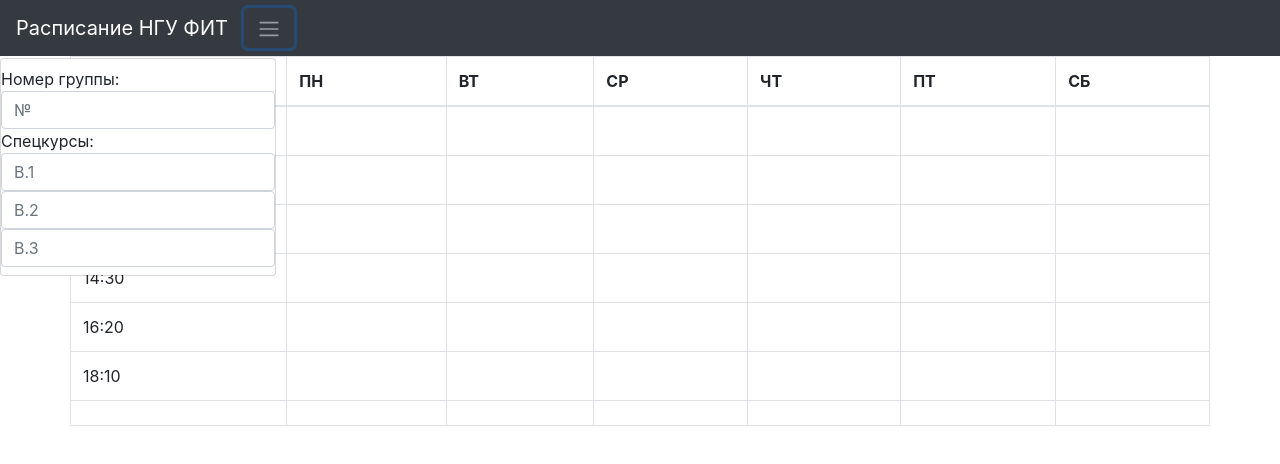
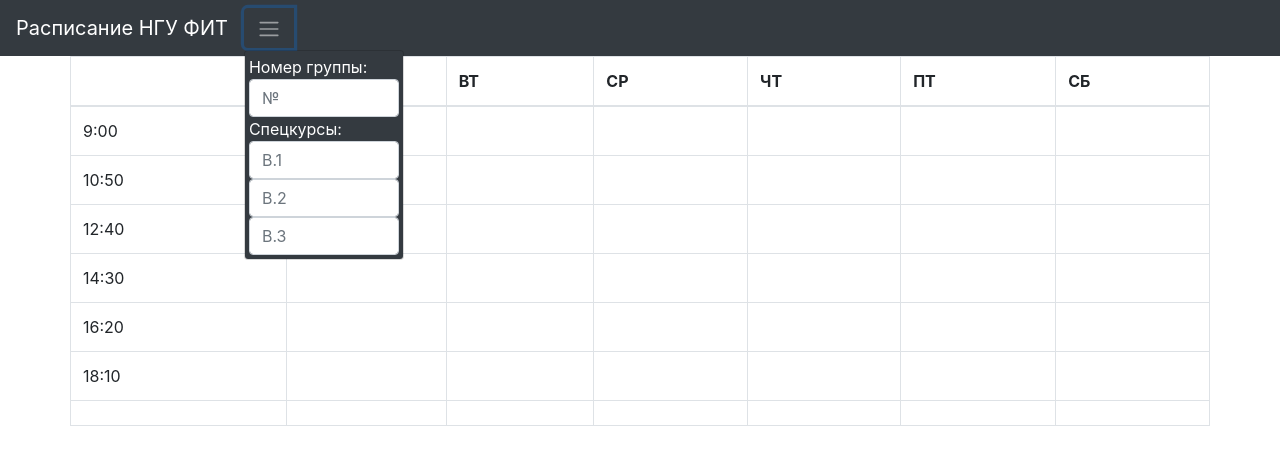
Before and after one commit to DreamTeamNsu/YourScheduleFrontend, a React (Create React App) app: page / in a window 1280 px wide. Both pictures are taken after a click on the button 268 px from the left and 28 px from the top of the page. Shown: the top 464 px of the page. Built offline with nearby package versions, Linux system fonts and the light colour scheme.

Commit message:
small fixes

```diff
--- a/src/components/HeaderComponent.jsx
+++ b/src/components/HeaderComponent.jsx
@@ -24,10 +24,11 @@ class HeaderComponent extends Component {
         return (
             <nav className = "navbar navbar-expand-md navbar-dark bg-dark">
                 <div className = "navbar-brand">Расписание НГУ ФИТ</div>
-                <button class="btn btn-black" type="button" id="dropdownMenu2" data-toggle="dropdown" aria-haspopup="true" aria-expanded="false">
-                  <span class="navbar-toggler-icon"></span>
+                <div class="btn-group">
+                  <button className="btn btn-black" type="button" id="dropdownMenu2" data-toggle="dropdown" aria-haspopup="true" aria-expanded="false">
+                    <span className="navbar-toggler-icon"></span>
                   </button>
-                <div class="dropdown-menu" aria-labelledby="dropdownMenu2">
+                  <div className="dropdown-menu p-1 mb-2 bg-dark text-white" aria-labelledby="dropdownMenu2">
                     <form inline autoComplete="off">
                       <div>Номер группы:</div>
                       <input placeholder = "№" name = "groupNumber" className = "form-control"
@@ -38,6 +39,7 @@ class HeaderComponent extends Component {
                       <input placeholder = "B.3" name = "spec" className = "form-control"/>
                     </form>
                   </div>
+                </div>
             </nav>
 
 
```
Lines whose indentation alone changed are shown as unchanged.
